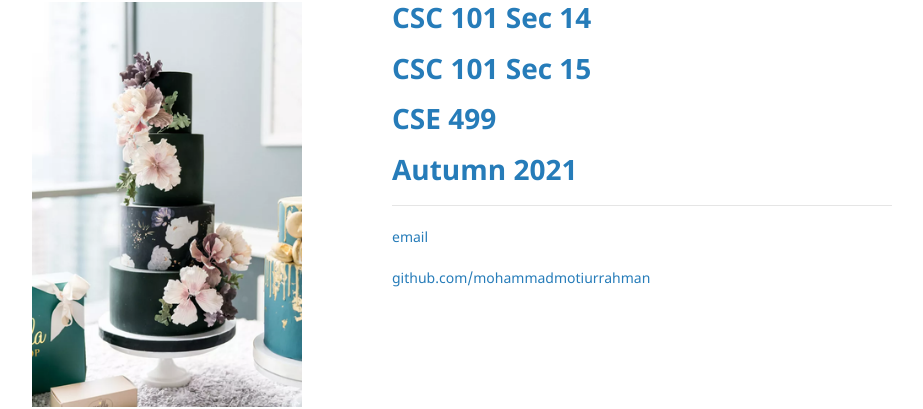
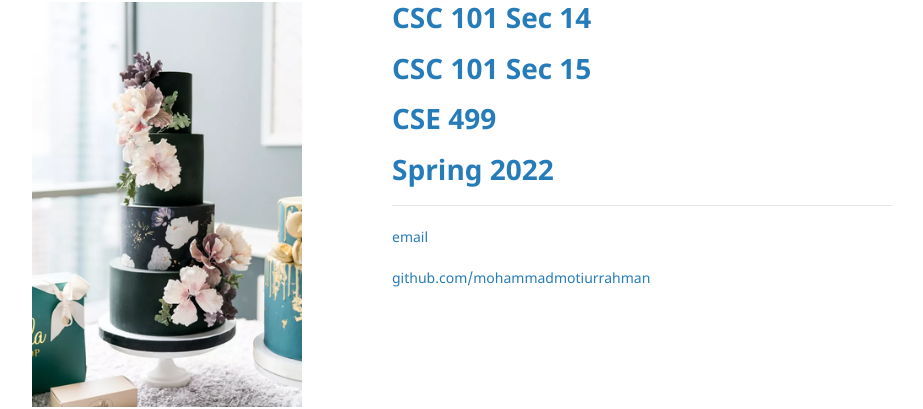
Before and after one commit to mohammadmotiurrahman/mohammadmotiurrahman.github.io, a Jekyll site: the page built from index.md, in a window 1280 px wide. Shown: the part 107-516 px from the top of the page, without its empty margins (178-1101 px from the left). Built offline with Jekyll 4.4.1, drawn with Linux system fonts in a browser that asks for light colours; our own code applies the rules of GitHub Pages for plain Markdown files.

Commit message:
Update index.md

```diff
--- a/index.md
+++ b/index.md
@@ -2,7 +2,7 @@
 # [CSC 101 Sec 14](https://mohammadmotiurrahman.github.io/csc101_14)
 # [CSC 101 Sec 15](https://mohammadmotiurrahman.github.io/csc101_15)
 # [CSE 499 ](https://mohammadmotiurrahman.github.io/CSE499)
-# [Autumn 2021](https://mohammadmotiurrahman.github.io/spring2022)
+# [Spring 2022](https://mohammadmotiurrahman.github.io/spring2022)
 
 * * *
 
```
